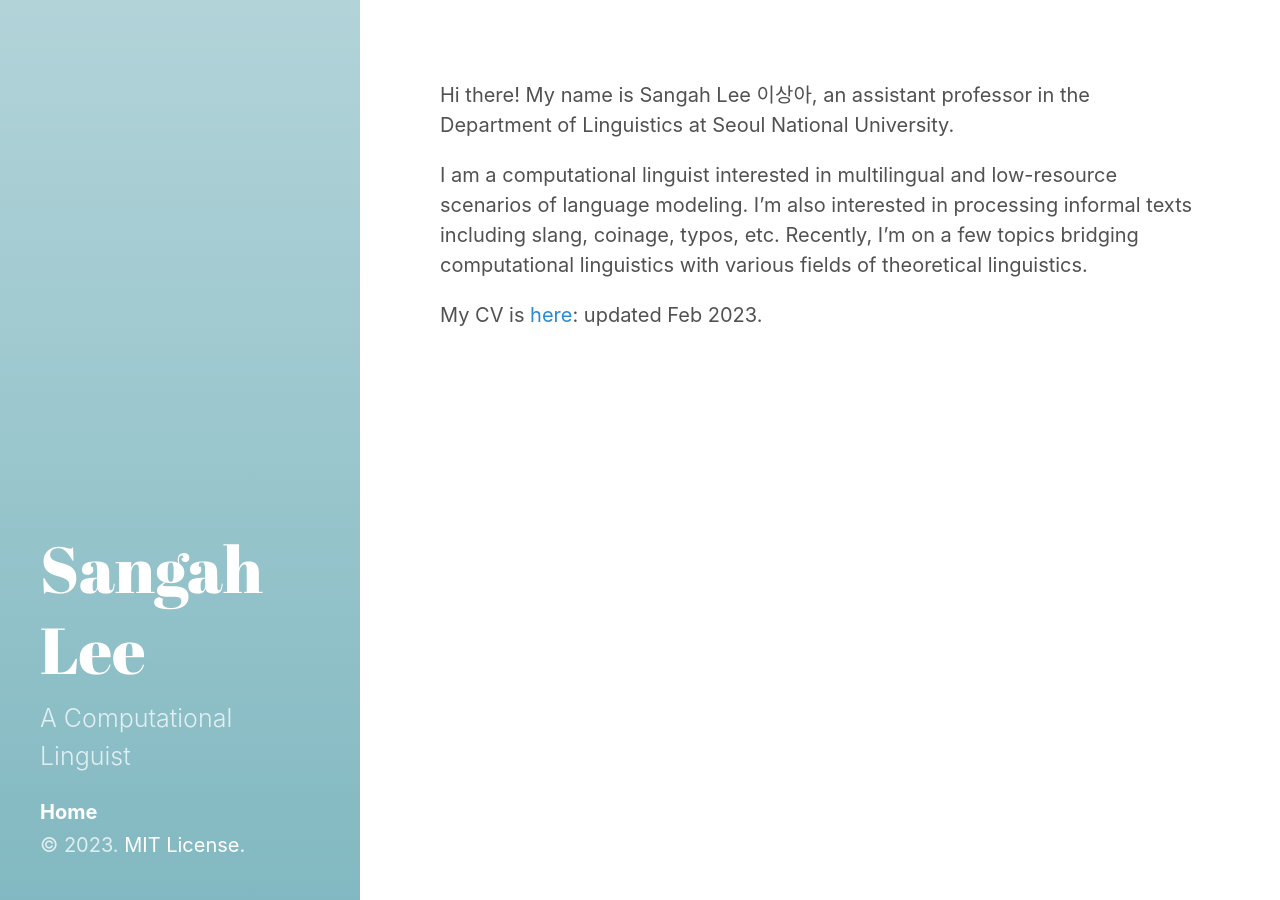
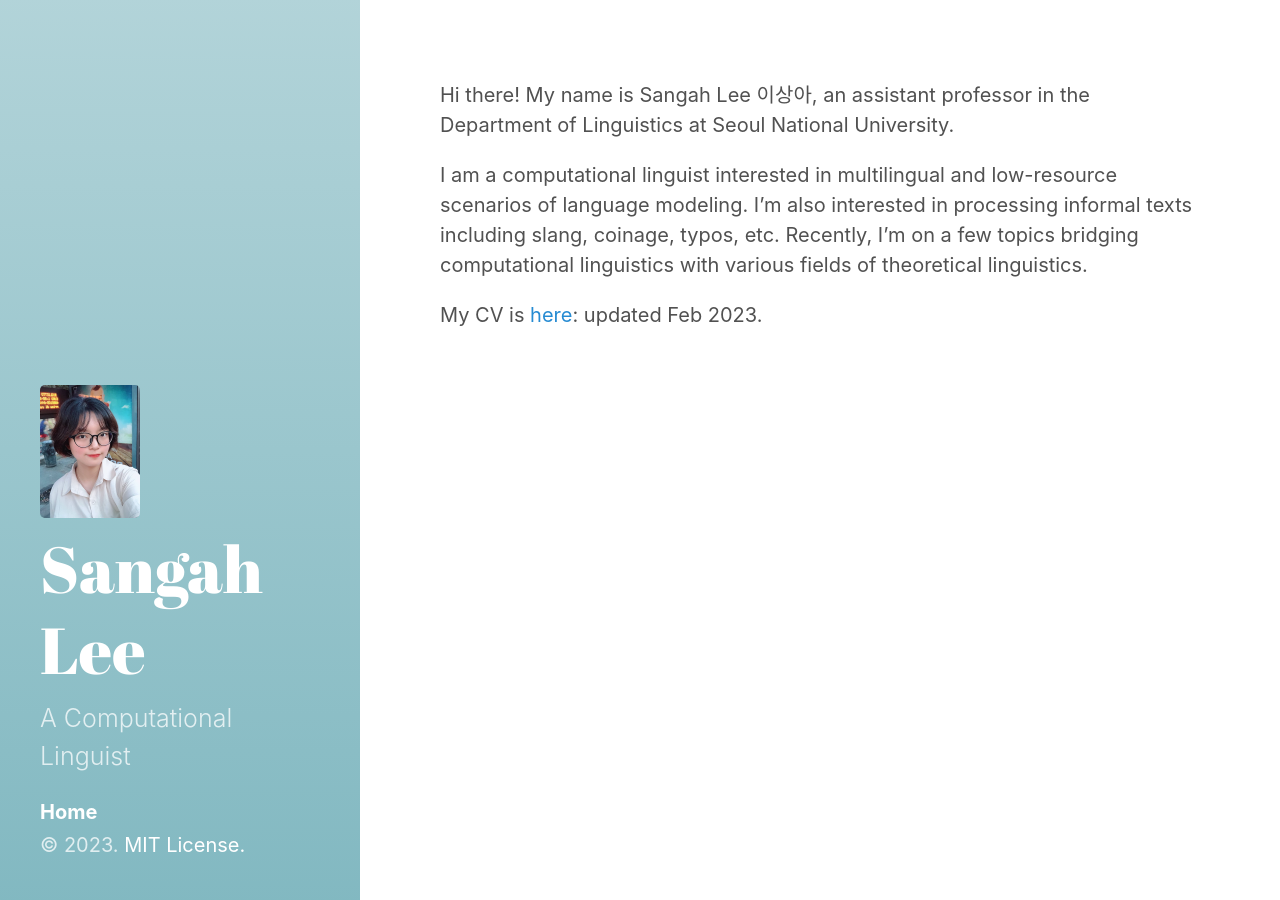
Before and after one commit to sanajlee/sanajlee.github.io, a Jekyll site: the page built from index.md, in a window 1280 px wide. Built offline with Jekyll 4.4.1, drawn with Linux system fonts in a browser that asks for light colours; the list of posts is cut into pages by our own code.

Commit message:
2023.03.13.

```diff
--- a/_includes/sidebar.html
+++ b/_includes/sidebar.html
@@ -1,6 +1,6 @@
 <div id="sidebar">
   <header>
-    <!-- <img style="float: center;  margin-bottom: 10px; width:100px; height:133px;" src="https://raw.githubusercontent.com/sanajlee/sanajlee.github.io/main/frz_small.jpg"> -->
+    <img style="float: center;  margin-bottom: 10px; width:100px; height:133px;" src="https://raw.githubusercontent.com/sanajlee/sanajlee.github.io/main/frz_small.jpg">
     <{% if page.layout == "index" %}h3{% else %}div{% endif %} class="site-title">
       <a href="{{ "/" | relative_url }}">
         {% unless page.url == "/" %}
```
